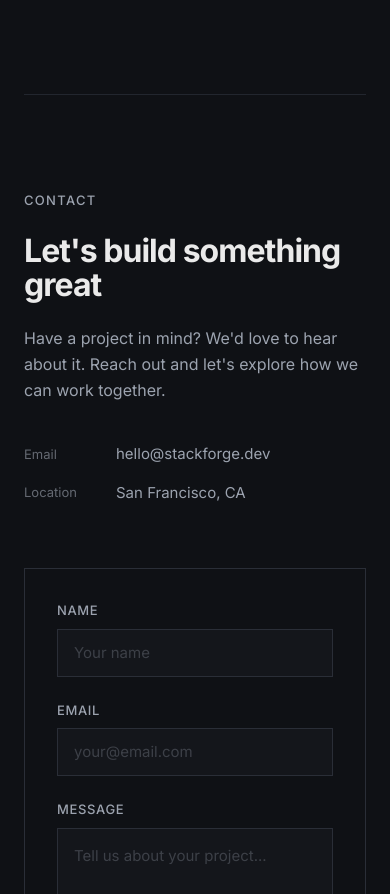
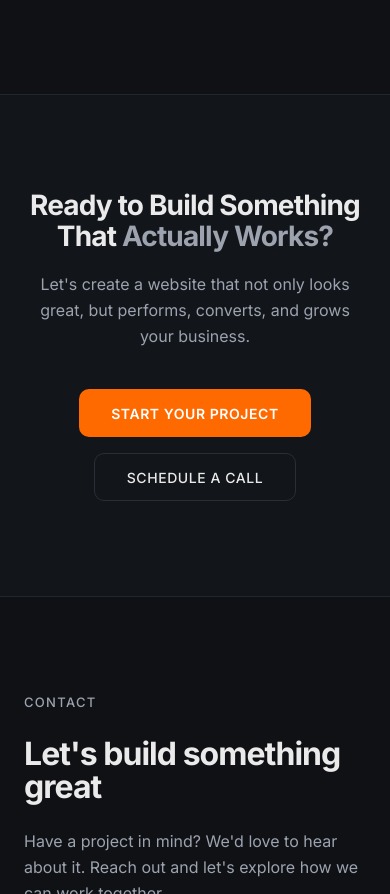
Before and after one commit to prashanthpoloju990-oss/stackforge, a Next.js app: page / in a window 390 px wide. Shown: the part 5613-6507 px from the top of the page. Built offline with nearby package versions, Linux system fonts and the light colour scheme.

Commit message:
d2b176a7-1b2b-47f3-84dc-bdd16a0dfd74

```diff
--- a/src/app/page.tsx
+++ b/src/app/page.tsx
@@ -4,6 +4,7 @@ import { SectionDivider } from "@/components/stackforge/section-divider";
 import { Services } from "@/components/stackforge/services";
 import { Work } from "@/components/stackforge/work";
 import { Process } from "@/components/stackforge/process";
+import { CtaBanner } from "@/components/stackforge/cta-banner";
 import { Contact } from "@/components/stackforge/contact";
 import { Footer } from "@/components/stackforge/footer";
 
@@ -20,7 +21,7 @@ export default function Home() {
         <Work />
         <SectionDivider />
         <Process />
-        <SectionDivider />
+        <CtaBanner />
         <Contact />
       </main>
 
--- /dev/null
+++ b/src/components/stackforge/cta-banner.tsx
@@ -0,0 +1,48 @@
+export function CtaBanner() {
+  return (
+    <section className="relative py-24 md:py-32 lg:py-[140px] bg-[#12151A]">
+      {/* Subtle top edge line */}
+      <div className="absolute top-0 left-0 right-0 h-px bg-forge-divider" />
+      {/* Subtle bottom edge line */}
+      <div className="absolute bottom-0 left-0 right-0 h-px bg-forge-divider" />
+
+      <div className="mx-auto max-w-[1200px] px-6 md:px-20 relative z-10">
+        <div className="flex flex-col items-center text-center max-w-[680px] mx-auto">
+          {/* Headline */}
+          <h2 className="text-[28px] sm:text-[34px] md:text-[44px] lg:text-[48px] font-bold leading-[1.1] tracking-[-0.03em] text-forge-text">
+            Ready to Build Something
+            <br className="hidden sm:block" />
+            {" "}
+            That{" "}
+            <span className="text-forge-text-secondary">Actually Works?</span>
+          </h2>
+
+          {/* Subtext */}
+          <p className="mt-5 md:mt-6 text-[16px] md:text-[17px] text-forge-text-secondary leading-relaxed max-w-[520px]">
+            Let&apos;s create a website that not only looks great, but performs,
+            converts, and grows your business.
+          </p>
+
+          {/* Buttons */}
+          <div className="flex flex-col sm:flex-row items-center gap-4 mt-10 md:mt-12">
+            {/* Primary */}
+            <a
+              href="#contact"
+              className="inline-flex items-center justify-center h-12 px-8 bg-forge-accent text-white text-[14px] font-semibold tracking-[0.04em] uppercase rounded-lg transition-all duration-200 hover:bg-[#e55f00] hover:-translate-y-0.5 active:scale-[0.98]"
+            >
+              Start Your Project
+            </a>
+
+            {/* Secondary */}
+            <a
+              href="#contact"
+              className="inline-flex items-center justify-center h-12 px-8 border border-forge-border text-forge-text text-[14px] font-medium tracking-[0.04em] uppercase rounded-lg transition-all duration-200 hover:border-forge-text-secondary/50 hover:bg-forge-surface/40 hover:-translate-y-0.5 active:scale-[0.98]"
+            >
+              Schedule a Call
+            </a>
+          </div>
+        </div>
+      </div>
+    </section>
+  );
+}
```
Also changed, not shown: 1 other file (tests, documents, lock files or other folders).
